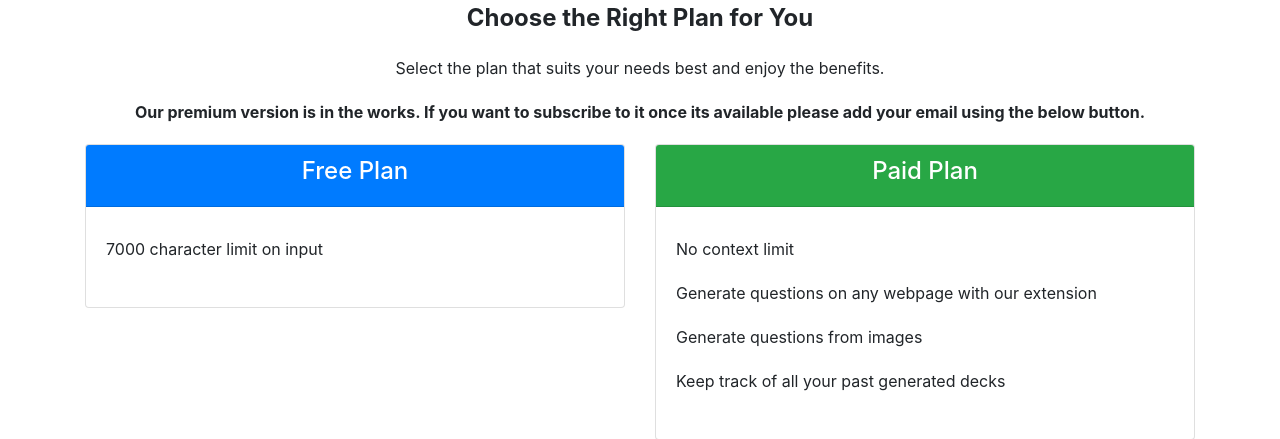
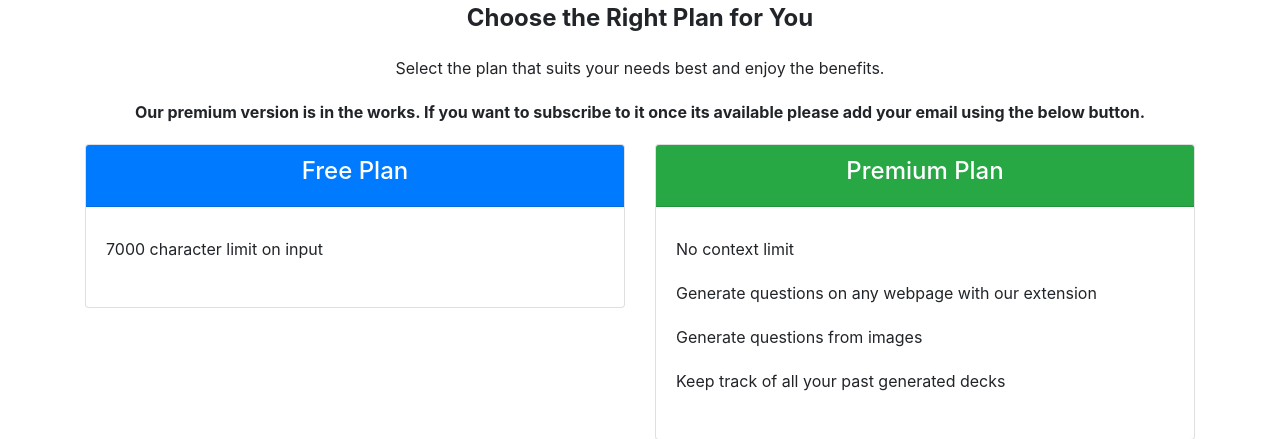
Before and after one commit to krishnanunnir/ankigenerator.app, a Flask app: page /pricing in a window 1280 px wide. Shown: the top 439 px of the page. Run offline with Flask 3, Linux system fonts and the light colour scheme; some libraries are stand-ins or nearby versions.

Commit message:
fix minor issues

```diff
--- a/templates/pricing_card.html
+++ b/templates/pricing_card.html
@@ -4,7 +4,7 @@
 <head>
     <meta charset="UTF-8">
     <meta name="viewport" content="width=device-width, initial-scale=1.0">
-    <title>Free vs Paid Comparison</title>
+    <title>Free vs Premium Comparison | Ankigenerator</title>
     <!-- Bootstrap CSS -->
     <link href="https://stackpath.bootstrapcdn.com/bootstrap/4.5.2/css/bootstrap.min.css" rel="stylesheet">
     <style>
@@ -71,7 +71,7 @@
             <div class="col-md-6">
                 <div class="card mb-4">
                     <div class="card-header bg-success text-white">
-                        <h4 class="text-center">Paid Plan</h4>
+                        <h4 class="text-center">Premium Plan</h4>
                     </div>
                     <div class="card-body">
                         <ul class="feature-list">
--- a/templates/submitted_data.html
+++ b/templates/submitted_data.html
@@ -4,7 +4,7 @@
 <head>
     <meta charset="UTF-8">
     <meta name="viewport" content="width=device-width, initial-scale=1.0">
-    <title>Download Page</title>
+    <title>Download Page | Ankigenerator</title>
     <style>
         body {
             font-family: Arial, sans-serif;
--- a/templates/template.html
+++ b/templates/template.html
@@ -63,7 +63,7 @@
                         <div class="form-group">
                             <!-- Textarea field -->
                             <textarea class="form-control" name="input_text" id="input_text" cols="50"
-                                rows="25">{{ input_text }}</textarea>
+                                rows="25" placeholder="Enter the text for which you want to generate the anki deck">{{ input_text }}</textarea>
                             <div id="charCount" class="text-muted mt-2">Characters: <span
                                     id="currentCount">0</span></div>
                             <div id="exceedLimitMessage" class="exceed-limit" style="display: none;">
```
